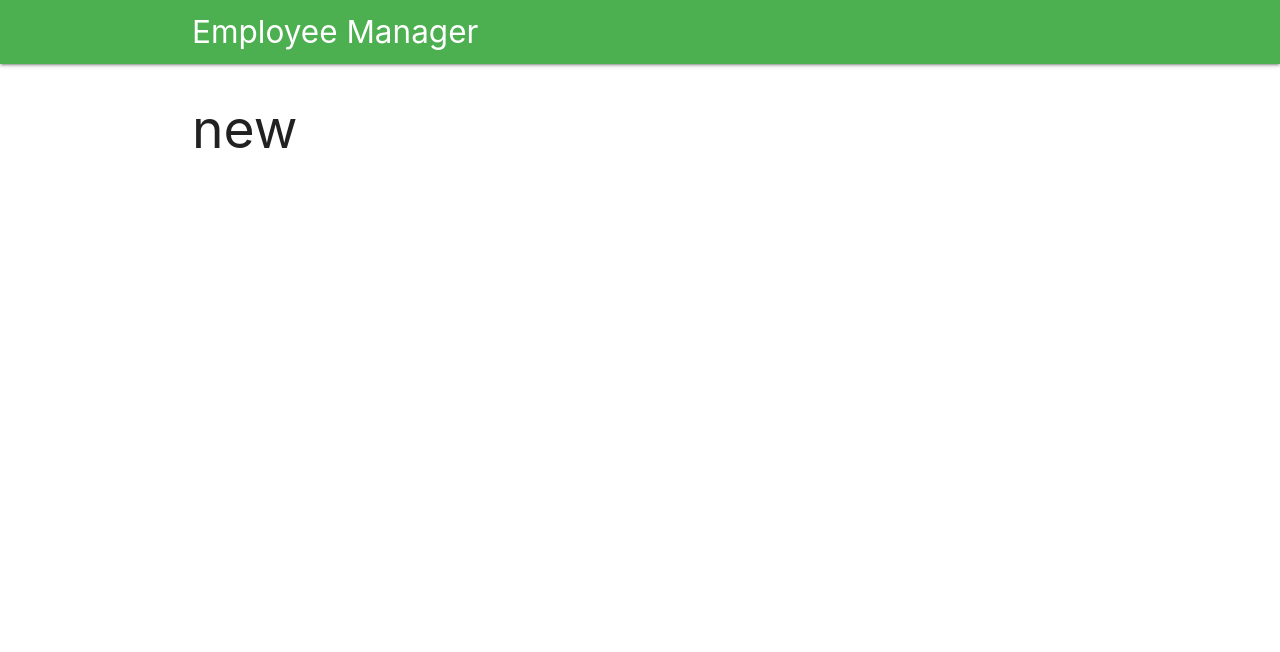
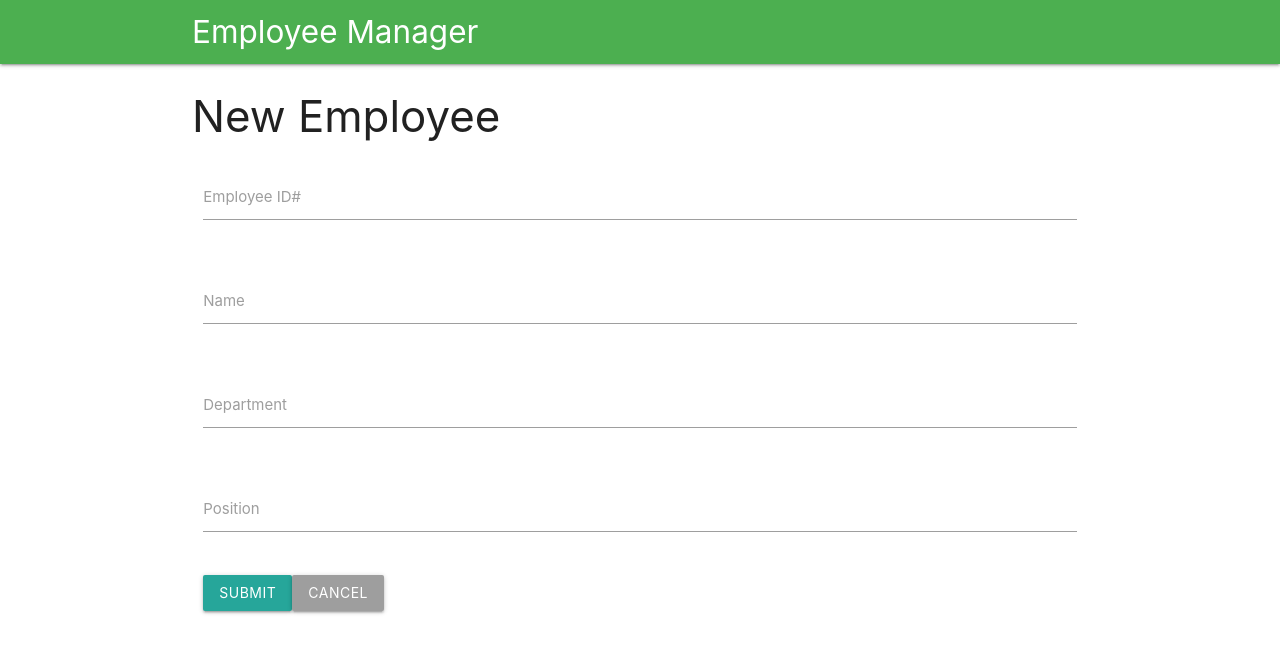
Before and after one commit to TontonBanton/vue-mongo-emp, a Vue app in the folder client/: page /new in a window 1280 px wide. Shown: the top 652 px of the page. Built offline with nearby package versions, Linux system fonts and the light colour scheme.

Commit message:
New Data Added

```diff
--- a/client/src/components/NewEmployee.vue
+++ b/client/src/components/NewEmployee.vue
@@ -1,9 +1,67 @@
 <template>
-<h2>new</h2>
+<div id="new-employee">
+  <h3>New Employee</h3>
+  <div class="row">
+    <form @submit.prevent="saveEmployee" class="col s12">
+
+      <div class="row">
+        <div class="input-field col s12">
+          <input type="text" v-model="employee_id" required>
+          <label>Employee ID#</label>
+        </div>
+      </div>
+      <div class="row">
+        <div class="input-field col s12">
+          <input type="text" v-model="name" required>
+          <label>Name</label>
+        </div>
+      </div>
+      <div class="row">
+        <div class="input-field col s12">
+          <input type="text" v-model="dept" required>
+          <label>Department</label>
+        </div>
+      </div>
+      <div class="row">
+        <div class="input-field col s12">
+          <input type="text" v-model="position" required>
+          <label>Position</label>
+        </div>
+      </div>
+
+      <button type="submit" class="btn">Submit</button>
+      <router-link to="/" class="btn grey">Cancel</router-link>
+    </form>
+  </div>
+</div>
 </template>
 
 
 <script setup>
+import { ref } from 'vue';
+import axios from 'axios';
+import { useRouter } from 'vue-router';
+
+const router = useRouter();
+
+const employee_id = ref('');
+const name = ref('');
+const dept = ref('');
+const position = ref('');
+
+const saveEmployee = async () => {
+  try {
+    await axios.post('http://localhost:3000/api/employees', {
+      employee_id: employee_id.value,
+      name: name.value,
+      dept: dept.value,
+      position: position.value
+    });
+    router.push('/');
+  } catch (error) {
+    console.error('Error adding document: ', error);
+  }
+};
 </script>
 
 <style scoped>
--- a/client/src/components/ViewEmployee.vue
+++ b/client/src/components/ViewEmployee.vue
@@ -24,7 +24,7 @@ import axios from 'axios';
 import { useRoute, useRouter } from 'vue-router';
 
 const route = useRoute();
-//const router = useRouter();
+const router = useRouter();
 const employee = ref(null);
 
 const fetchData = async () => {
@@ -38,5 +38,15 @@ const fetchData = async () => {
   }
 };
 
+const deleteEmployee = async () => {
+  try {
+    const employeeId = route.params.employee_id;
+    await axios.delete(`http://localhost:3000/api/employees/${employeeId}`);
+    router.push('/');
+  } catch (error) {
+    console.error(error);
+  }
+};
+
 onBeforeMount(fetchData);
 </script>
```
